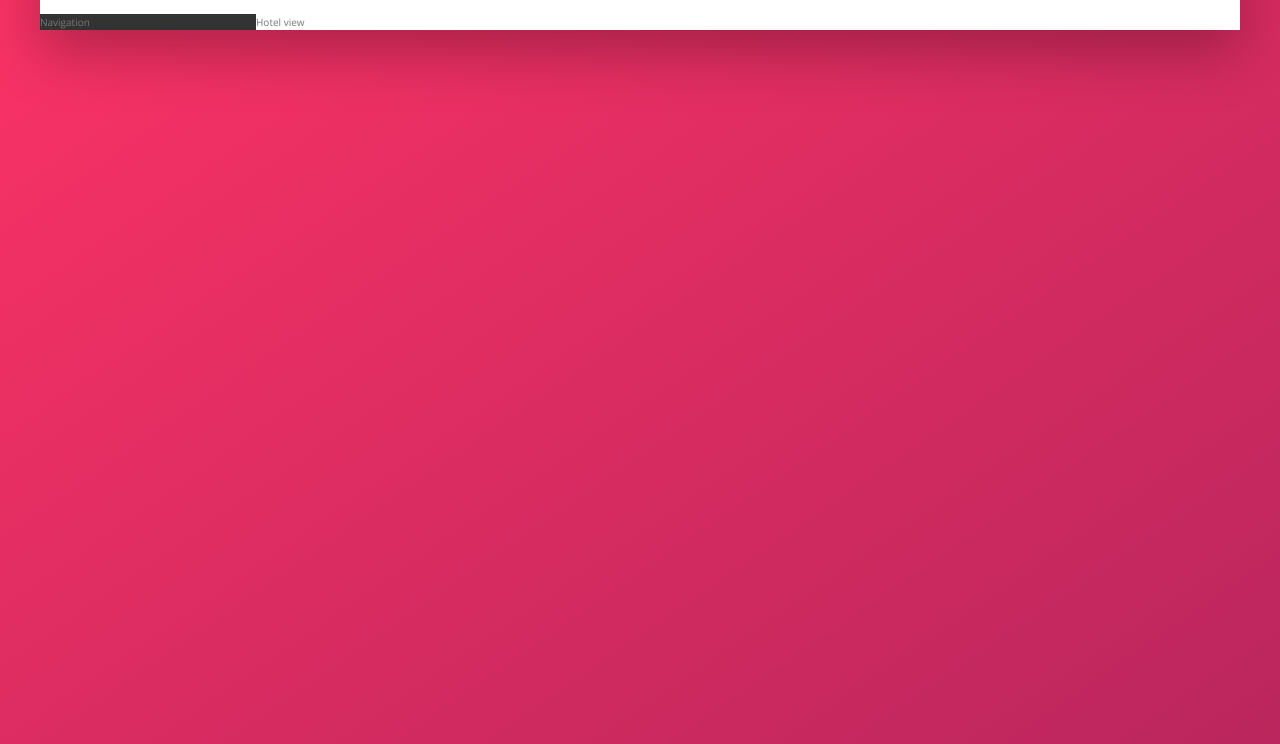
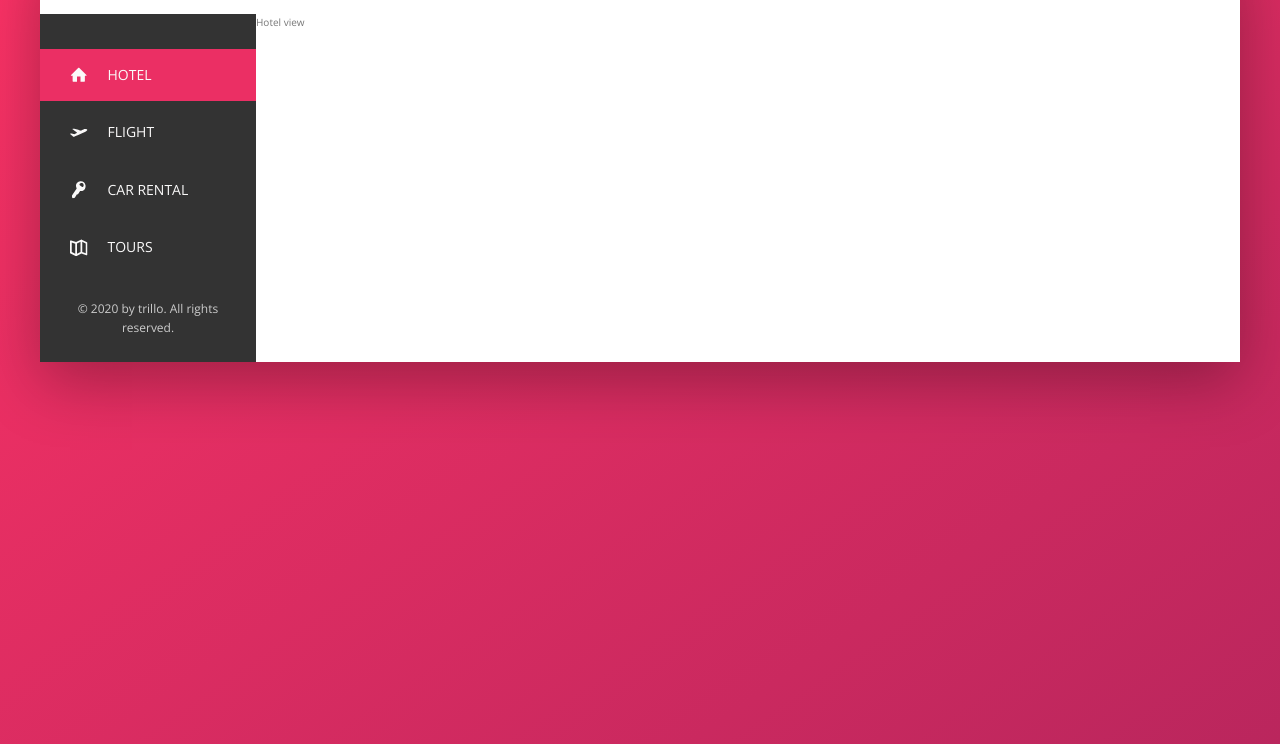
Before and after one commit to ngantxnguyen/trillo, a website: page index.html in a window 1280 px wide. Shown: the part 136-880 px from the top of the page. Drawn offline with nearby package versions, Linux system fonts and the light colour scheme.

Commit message:
Side Navigation

```diff
--- a/index.html
+++ b/index.html
@@ -45,8 +45,37 @@
 
       <div class="content">
         <nav class="sidebar">
-          Navigation
+          <ul class="side-nav">
+            <li class="side-nav__item side-nav__item--active">
+              <a href="#" class="side-nav__link">
+                <svg class="side-nav__icon"><use xlink:href="img/sprite.svg#icon-home"></use></svg>
+                <span>Hotel</span>
+              </a>
+            </li>
+            <li class="side-nav__item">
+              <a href="#" class="side-nav__link">
+                <svg class="side-nav__icon"><use xlink:href="img/sprite.svg#icon-aircraft-take-off"></use></svg>
+                <span>Flight</span>
+              </a>
+            </li>
+            <li class="side-nav__item">
+              <a href="#" class="side-nav__link">
+                <svg class="side-nav__icon"><use xlink:href="img/sprite.svg#icon-key"></use></svg>
+                <span>Car rental</span>
+              </a>
+            </li>
+            <li class="side-nav__item">
+              <a href="#" class="side-nav__link">
+                <svg class="side-nav__icon"><use xlink:href="img/sprite.svg#icon-map"></use></svg>
+                <span>Tours</span>
+              </a>
+            </li>
+          </ul>
+          <div class="legal">
+            &copy; 2020 by trillo. All rights reserved.
+          </div>
         </nav>
+
         <main class="hotel-view">
           Hotel view
         </main>
--- a/sass/_components.scss
+++ b/sass/_components.scss
@@ -1,9 +1,11 @@
+/**************************************************************/
+/* HEADER */
+/**************************************************************/
 // LOGO
 .logo {
   height: 3.25rem;
   margin-left: 2rem;
 }
-
 
 // SEARCH
 .search {
@@ -114,3 +116,77 @@
     margin-right: 1rem;
   }
 }
+
+
+/**************************************************************/
+/* SIDE NAVIGATION */
+/**************************************************************/
+.side-nav {
+  font-size: 1.4rem;
+  list-style: none;
+  margin-top: 3.5rem;
+
+  &__item {
+    position: relative;
+
+    &:not(:last-child) {
+      margin-bottom: .5rem;
+    }
+
+    &::before {
+      content: "";
+      position: absolute;
+      top: 0;
+      left: 0;
+      height: 100%;
+      width: 3px;
+      background-color: var(--color-primary);
+      transform: scaleY(0);
+      transition: transform .2s,
+                  width .4s .2s cubic-bezier(1,0,0,1),
+                  background-color .1s;
+    }
+
+    &:hover::before,
+    &--active::before{
+      transform: scaleY(1);
+      width: 100%;
+    }
+
+    &:active::before {
+      background-color: var(--color-primary-light);
+    }
+  }
+
+
+  &__link {
+    &:link,
+    &:visited {
+      color: var(--color-grey-light-1);
+      text-decoration: none;
+      text-transform: uppercase;
+      display: block;
+      padding: 1.5rem 3rem;
+      position: relative;
+      z-index: 10;
+
+      display: flex;
+      align-items: center;
+    }
+  }
+
+  &__icon {
+    width: 1.75rem;
+    height: 1.75rem;
+    margin-right: 2rem;
+    fill: currentColor;
+  }
+}
+
+// legal text
+.legal {
+  color: var(--color-grey-light-4);
+  font-size: 1.2rem;
+  text-align: center;
+  padding: 2.5rem;
+}
--- a/sass/_layout.scss
+++ b/sass/_layout.scss
@@ -25,6 +25,10 @@
 
   // define width
   flex: 0 0 18%;
+
+  display: flex;
+  flex-direction: column;
+  justify-content: space-between;
 }
 
 .hotel-view {
```
Also changed, not shown: css/main.css.
